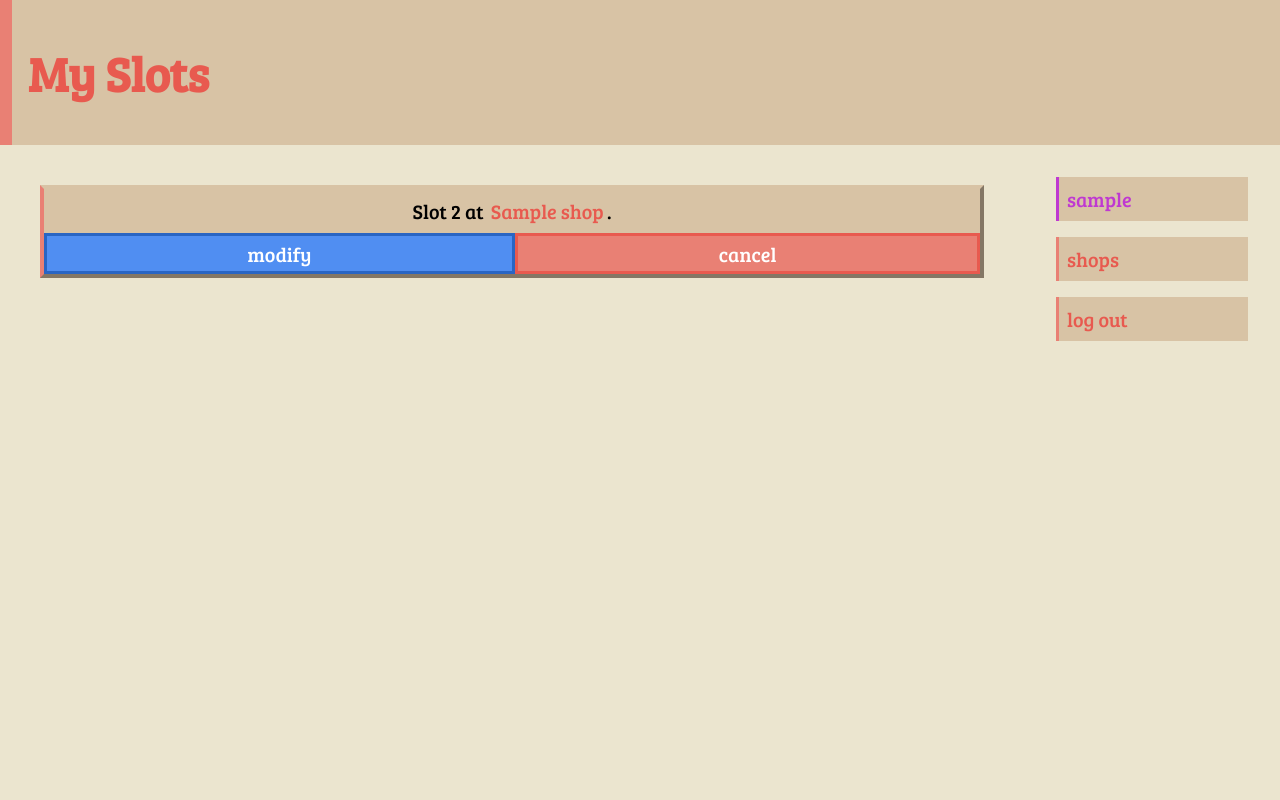
After one commit to ollydevulder/slots-project, a Django app: page /me/slots in a window 1280 px wide. The commit adds this page. Run offline with Django 3.2, Linux system fonts and the light colour scheme; a user stored in the database is signed in; tables that the repository leaves empty hold one stand-in row (values such as "Sample post").

Commit message:
Add manage-slot view and related changes
Added
 - `manage-slot` view
 - Style changes
 - Ability to cancel slots
 - Icon
 - Some other stuff probably
:)

```diff
--- a/slots/models.py
+++ b/slots/models.py
@@ -37,3 +37,7 @@ class Shop(models.Model):
     def ordered_slots(self):
         # Template property for the sorted slots.
         return self.slot_set.order_by('position')
+
+    @property
+    def get_amount_available_slots(self):
+        return len(self.slot_set.filter(user=None))
--- /dev/null
+++ b/slots/static/slots/css/slots.css
@@ -0,0 +1,58 @@
+.slot-container {
+    grid-template-columns: repeat(auto-fit, minmax(15rem, 1fr));
+}
+
+.slot {
+    display: flex;
+    flex-flow: column wrap;
+    justify-content: space-between;
+    margin: 1rem;
+
+    text-align: center;
+
+    border: 0.3rem outset var(--background2);
+    border-left-color: var(--light-red);
+    background-color: var(--background2);
+}
+
+.slot .buttons {
+    display: flex;
+    flex-flow: row nowrap;
+    justify-content: space-evenly ;
+
+}
+
+.slot a {
+    padding: 0.2rem;
+    flex-grow: 1;
+
+
+    border: 0.2rem solid black;
+    color: white;
+}
+
+.slot a:hover {
+    font-weight: normal;
+    border-style: inset;
+    color: var(--background);
+}
+
+.slot a.modify {
+    background-color: var(--blue);
+    border-color: var(--dark-blue);
+}
+
+.slot a.cancel {
+    background-color: var(--light-red);
+    border-color: var(--red);
+}
+
+.slot p a {
+    border: none;
+    color: var(--red);
+}
+
+.slot p a:hover {
+    border-style: none;
+    color: var(--light-red);
+}
--- a/slots/templates/slots/shops.html
+++ b/slots/templates/slots/shops.html
@@ -12,6 +12,7 @@
         {% for shop in shop_list %}
             <a href="{% url 'slots:view-shop' shop.pk %}" class="shop">
                 <p>{{ shop.name }}</p>
+                <span>{{ shop.get_amount_available_slots }} slots</span>
             </a>
         {% endfor %}
     </div>
--- /dev/null
+++ b/slots/templates/slots/slots.html
@@ -0,0 +1,26 @@
+{% extends 'base.html' %}
+{% load static %}
+
+{% block css %}{% static 'slots/css/slots.css' %}{% endblock %}
+
+{% block title %}View Slots{% endblock %}
+{% block header %}My Slots{% endblock %}
+
+{% block content %}
+    <div class="container {% if slots %}slot-container{% endif %}">
+        {% if slots %}
+            {% for slot in slots %}
+                <div class="slot">
+                    <p>Slot {{ slot.position|add:1 }} at <a href="{% url 'slots:view-shop' pk=slot.shop.pk %}">{{ slot.shop.name }}</a>.</p>
+                    <div class="buttons">
+                        <a class="modify" href="#">modify</a>
+                        <a class="cancel" href="{% url 'slots:manage-slot' method='cancel' shop=slot.shop.pk slot=slot.position %}">cancel</a>
+                    </div>
+                </div>
+            {% endfor %}
+        {% else %}
+            <p>You haven't booked any slots yet :(</p>
+            <p>Check out the shops <a href="{% url 'slots:shops' %}">here</a>!</p>
+        {% endif %}
+    </div>
+{% endblock %}
--- a/slots/templates/slots/success.html
+++ b/slots/templates/slots/success.html
@@ -4,5 +4,5 @@
 {% block header %}Success :){% endblock %}
 
 {% block content %}
-    <p>{{ message }}</p>
+    <p>{{ message|safe }}</p>
 {% endblock %}
--- a/slots/urls.py
+++ b/slots/urls.py
@@ -12,4 +12,8 @@ urlpatterns = [
 
     path('shops/', views.ShopsView.as_view(), name='shops'),
     path('shops/<int:pk>/', views.ShopView.as_view(), name='view-shop'),
+    path('shops/<int:shop>/<str:method>/<int:slot>/', views.slot_manage_view, name='manage-slot'),
+
+    path('me/', views.user_view, name='user'),
+    path('me/slots', views.SlotsView.as_view(), name='slots'),
 ]
--- a/slots/views.py
+++ b/slots/views.py
@@ -2,12 +2,12 @@ from django.contrib.auth import authenticate, login, logout
 from django.contrib.auth.password_validation import validate_password
 from django.core.exceptions import ValidationError
 from django.http import HttpResponse
-from django.shortcuts import render, redirect
+from django.shortcuts import render, redirect, reverse
 from django.views.generic import DetailView, ListView
 
 # Models
 
-from .models import Shop
+from .models import Shop, Slot
 from django.contrib.auth.models import User
 
 # Forms
@@ -39,6 +39,9 @@ class check_logged_in(object):
         return wrapper
 
 # Views
+
+
+LOGIN = 'slots:login'
 
 
 @check_logged_in('slots:shops', True)
@@ -80,10 +83,10 @@ def login_view(request):  # slots:login
     )
 
 
-@check_logged_in('slots:login')
+@check_logged_in(LOGIN)
 def logout_view(request):  # slots:logout
     logout(request)
-    return redirect('slots:login')
+    return redirect(LOGIN)
 
 
 @check_logged_in('slots:index', True)
@@ -142,13 +145,96 @@ def signup_view(request):  # slots:signup
     return render(request, 'slots/signup.html', context)
 
 
-@check_logged_in('slots:login')  # slots:index
-def index(request):
+@check_logged_in(LOGIN)
+def index(request):  # slots:index
     # Temporary redirect
     return redirect('slots:shops')
 
 
-@method_decorator(check_logged_in('slots:login'), name='dispatch')
+@check_logged_in(LOGIN)
+def user_view(request):  # slots:user
+    return render(request, 'slots/user.html')
+
+
+@check_logged_in(LOGIN)
+def slot_manage_view(request, **kwargs):  # slots:manage-slot
+    """
+    The big daddy for slot views.
+    """
+    allowed_methods = {
+        'book': book_slot_view,
+        'cancel': cancel_slot_view,
+    }
+
+    try:
+        # Do the shop and slot exist?
+        shop = Shop.objects.get(pk=kwargs['shop'])
+        slot = Slot.objects.get(shop=shop, position=kwargs['slot'])
+        kwargs['shop'] = shop
+        kwargs['slot'] = slot
+
+        # Is the slot taken?
+        taken = bool(slot.user)
+        kwargs['taken'] = taken
+
+        # Does the current user own the slot?
+        owns = request.user == slot.user
+        kwargs['owns'] = owns
+
+        # Does the current user own any slots in the shop?
+        owns_any = bool(shop.slot_set.filter(user=request.user))
+        kwargs['owns_any'] = owns_any
+
+        # Carry out the action.
+        return allowed_methods[kwargs['method']](request, **kwargs)
+
+    except:
+        # Something went wrong.
+        return redirect('slots:shops')
+
+
+def book_slot_view(request, **kwargs):  # slots:manage-slot
+    # If slot is free and current user does not own any slots from the shop...
+    if not kwargs['taken'] and not kwargs['owns_any']:
+        # Set the slot's owner to current user.
+        slot = kwargs['slot']
+        slot.user = request.user
+        slot.save()
+
+        # Render success page.
+        shop = kwargs['shop']
+        shop_url = reverse('slots:view-shop', args=[shop.pk])
+        slot_url = reverse('slots:slots')
+        message = f'You have booked slot #{slot.position+1} from <a href="{shop_url}">{shop.name}</a>. <a href="{slot_url}">View my slots.</a>'
+        context = {
+            'message': message,
+        }
+
+        return render(request, 'slots/success.html', context=context)
+    else:
+        raise Exception('User not allowed to book this slot.')
+
+
+def cancel_slot_view(request, **kwargs):  # slots:manage-slot
+    # If slot is owned by current user...
+    if kwargs['owns']:
+        # Set the slot user to NULL.
+        slot = kwargs['slot']
+        slot.user = None
+        slot.save()
+
+        # Render success page.
+        message = f'You have cancelled the slot.'
+        context = {
+            'message': message,
+        }
+
+        return render(request, 'slots/success.html', context=context)
+    else:
+        raise Exception('User can only cancel slots owned by them.')
+
+
+@method_decorator(check_logged_in(LOGIN), name='dispatch')
 class ShopsView(ListView):  # slots:shops
     model = Shop
     template_name = 'slots/shops.html'
@@ -156,8 +242,27 @@ class ShopsView(ListView):  # slots:shops
     ordering = ['name']
 
 
-@method_decorator(check_logged_in('slots:login'), name='dispatch')
+@method_decorator(check_logged_in(LOGIN), name='dispatch')
 class ShopView(DetailView):  # slots:view-shop
     model = Shop
     template_name = 'slots/shop-page.html'
     context_object_name = 'shop'
+
+    def get_context_data(self, **kwargs):
+        context = super().get_context_data(**kwargs)
+
+        # Add 'owns' var for template styling.
+        # Does the shop have a slot owned by the current user?
+        context['owns'] = bool(
+            context['shop'].slot_set.filter(user=self.request.user))
+
+        return context
+
+
+@method_decorator(check_logged_in(LOGIN), name='dispatch')
+class SlotsView(ListView):  # slots:slots
+    def get_queryset(self):
+        return self.request.user.slot_set.all()
+
+    template_name = 'slots/slots.html'
+    context_object_name = 'slots'
--- a/static/css/style.css
+++ b/static/css/style.css
@@ -4,14 +4,19 @@
 
     --background: #ebe5cf;
     --background2: #d8c3a5;
-    --light-red: #e98074;
     --taken: #e85a4f;
-    --red: #e85a4f;
     --error: #e91a0c;
 
+    --red: #e85a4f;
+    --light-red: #e98074;
+    --dark-orange: #f5a61d;
+    --orange: #ffca2b;
+    --green: #72f657;
+    --darkgreen: #18b918;
+    --blue: #508ef2;
+    --dark-blue: #2965c4;
     --purple: #bf39d1;
-    --green: #89fa73;
-    --h: #ece3c6;
+
 }
 
 html {
@@ -36,6 +41,12 @@ p, li, a {
 
 a {
     text-decoration: none;
+    background-color: var(--background2);
+    color: var(--red);
+}
+
+a:hover {
+    font-weight: bold;
 }
 
 .container {
@@ -74,6 +85,10 @@ a {
     margin: 1rem;
 }
 
+.content p {
+    margin: 0.5rem 1.5rem;
+}
+
 .sidebar {
     grid-area: sidebar;
     background-color: var(--background);
@@ -109,12 +124,23 @@ a {
     color: var(--purple);
 }
 
+.linklist .logout:hover {
+    background-color: var(--light-red);
+    color: white;
+}
+
 @media screen and (max-width:60em) {
     .main-container {
         grid-template-areas:
             "header"
-            "content"
-            "sidebar";
+            "sidebar"
+            "content";
         grid-template-columns: 1fr;
+        grid-auto-rows: max-content;
+    }
+
+    .linklist {
+        grid-template-columns: repeat(auto-fit, minmax(5rem, 1fr));
+        align-items: center;
     }
 }
--- a/templates/base.html
+++ b/templates/base.html
@@ -3,6 +3,7 @@
 <head>
     <meta charset="UTF-8">
     <meta name="viewport" content="width=device-width, initial-scale=1.0">
+    <link rel="icon" href="{% static 'icons/favicon.ico' %}">
     <title>{% block title %}Slots App{% endblock %}</title>
 
     <link href="https://fonts.googleapis.com/css2?family=Bree+Serif&family=Lato&display=swap" rel="stylesheet">
@@ -25,9 +26,9 @@
                             <a href="{% url 'slots:signup' %}">sign up</a>
                             <a href="{% url 'slots:login' %}">log in</a>
                         {% else %}
-                            <a class="user">{{ user.username }}</a>
-                            <a href="{% url 'slots:shops' %}">view shops</a>
-                            <a href="{% url 'slots:logout' %}">log out</a>
+                            <a href="{% url 'slots:user' %}" class="user">{{ user.username }}</a>
+                            <a href="{% url 'slots:shops' %}">shops</a>
+                            <a href="{% url 'slots:logout' %}" class="logout">log out</a>
                         {% endif %}
                     {% endblock %}
                 </div>
```
Also changed, not shown: slots/static/slots/css/shops.css (+35 -2 lines), slots/templates/slots/shop-page.html (+12 -4 lines), slots/templates/slots/user.html (added, +11 -0 lines), static/icons/favicon.ico (added).
